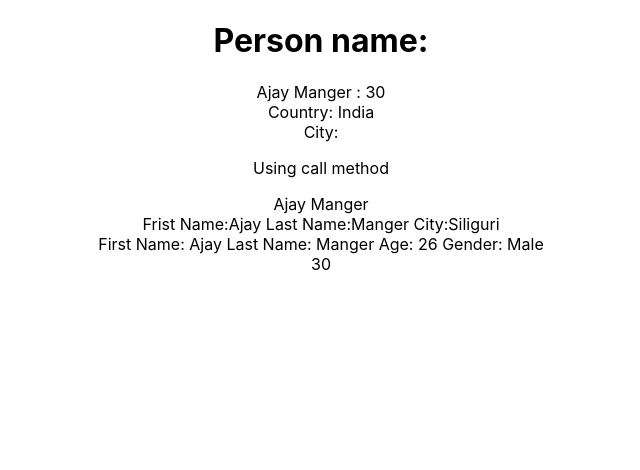
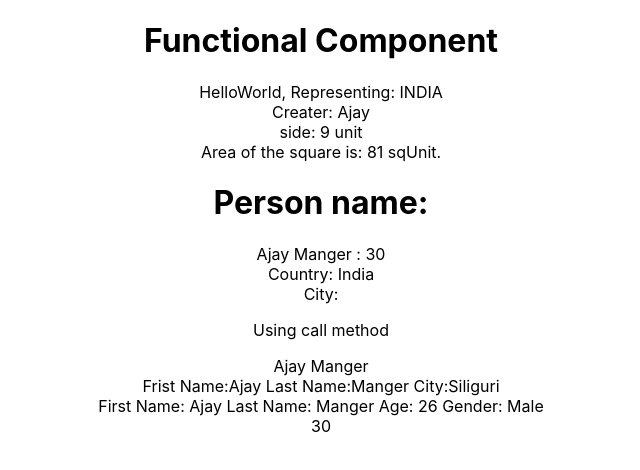
Before and after one commit to AjayPoland/React-practise, a React (Create React App) app: page / in a window 1280 px wide. Shown: the top 470 px of the page, without its empty margins (319-959 px from the left). Built offline with nearby package versions, Linux system fonts and the light colour scheme.

Commit message:
added getter and setter method to the object

```diff
--- a/src/App.js
+++ b/src/App.js
@@ -2,13 +2,13 @@ import './App.css';
 import MethodConstructor from './component/MethodConstructor';
 import Object from './component/Object';
 // import HelloAjay from './component/HelloAjay';
-// import HelloWorld from './component/HelloWorld';
+import HelloWorld from './component/HelloWorld';
 // import Login from './component/Login';
 
 function App() {
   return (
     <div className="App">
-      {/* <HelloWorld creater="Ajay" country="INDIA"/>
+      <HelloWorld creater="Ajay" country="INDIA"/>
       {/* <HelloWorld creater="Ajay" country="POLAND"/> */}
       {/* <HelloAjay name="Priyanka" position="Assistant"/> */}
       {/* <HelloAjay name="Bijoy" position="Casher" /> */}
--- a/src/component/HelloWorld.js
+++ b/src/component/HelloWorld.js
@@ -3,11 +3,30 @@ import React from "react";
 const HelloWorld = (props) => {
   //destructing props.
   const { creater, country } = props;
+  const obj = {
+    side: '',
+    set setSide(value){
+      this.side=value;
+    },
+    get getArea(){
+     return Math.pow(this.side,2)
+    }
+  };
+  //self-envoking function.
+  // (function(){
+  //   obj.setSide=16;
+  // })();
+  obj.setSide=9;
+  console.log(obj.getArea);
+  const area=obj.getArea;
   return (
     <div>
       <h1>Functional Component</h1>
       <p>
         HelloWorld, Representing: {country} <br /> Creater: {creater}
+        <br/>
+        side: {obj.side} unit <br/>
+        Area of the square is: {area} sqUnit.
       </p>
     </div>
   );
```
